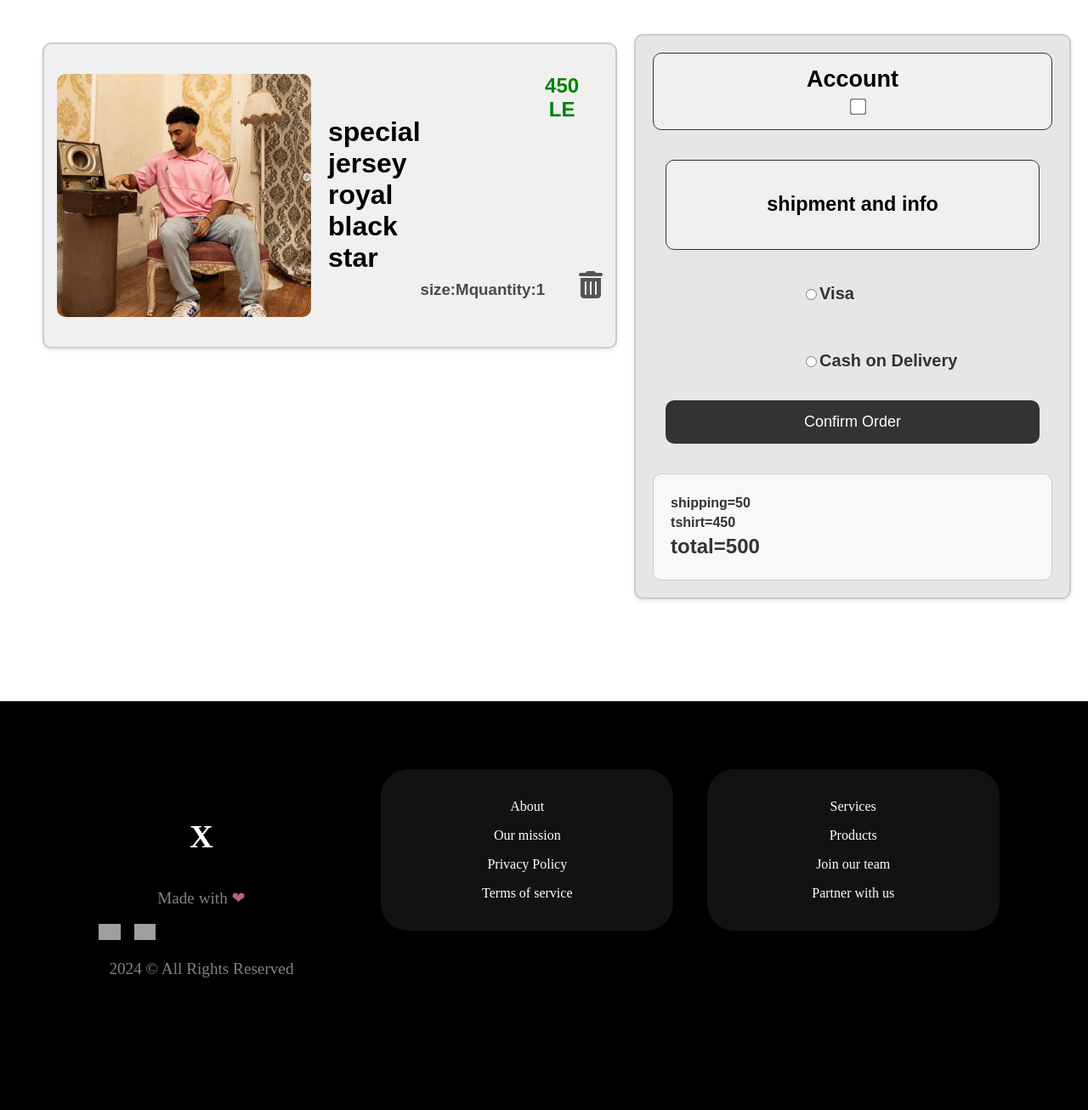
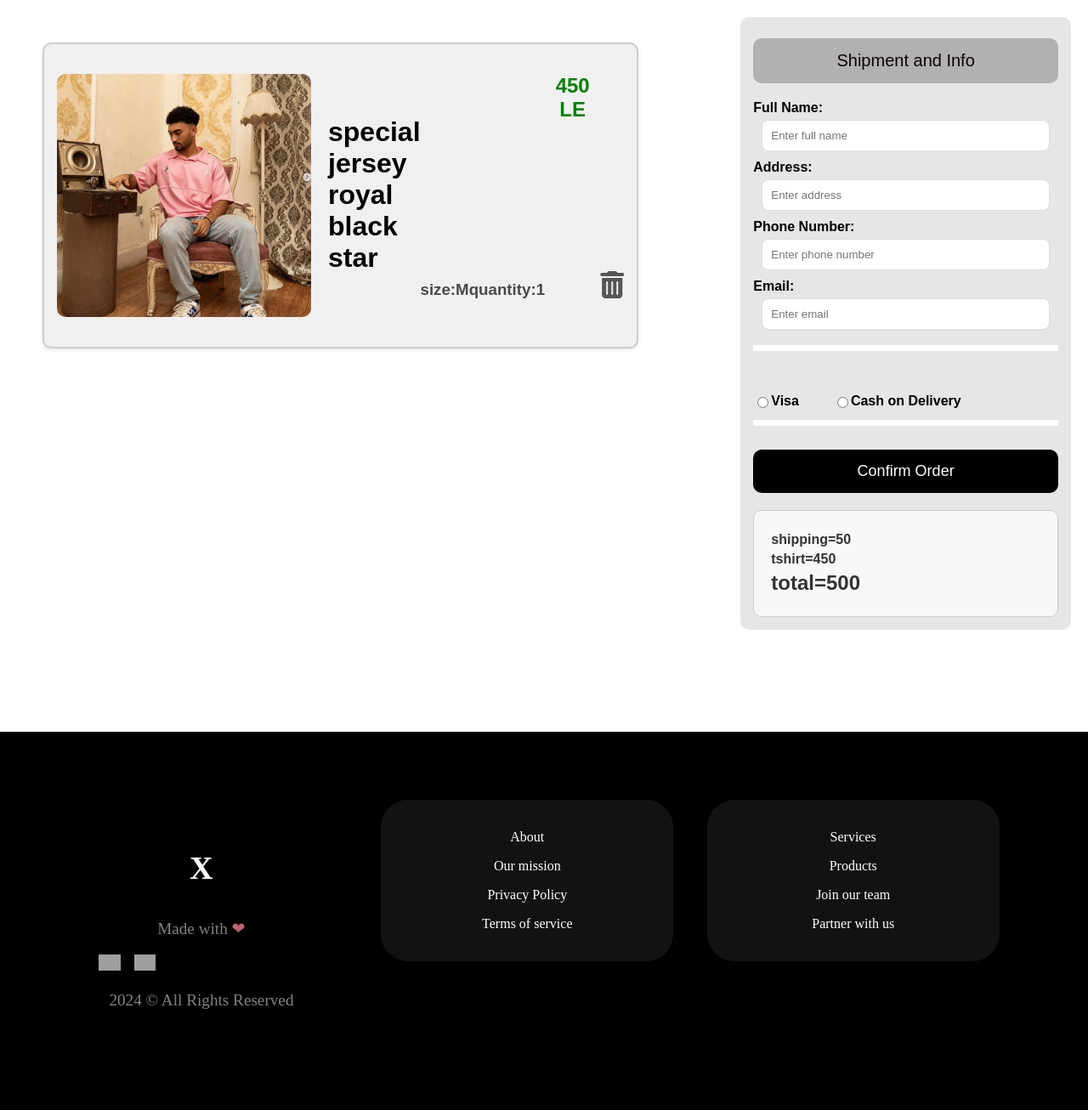
Before and after one commit to Ou4y/Software_frontend, a PHP site: page /checkout.php in a window 1280 px wide. Shown: the part 121-1427 px from the top of the page at 85% size. Before the commit the page ends 1271 px from the top, so only its background shows below. Run offline with PHP 8.4, Linux system fonts and the light colour scheme; grey boxes are pictures that could not be loaded.

Commit message:
final_checoutForm

```diff
--- a/Assets/css/checkout.css
+++ b/Assets/css/checkout.css
@@ -56,35 +56,7 @@ body {
     gap: 20px;
 }
 
-.confirm {
-    background-color: #e6e6e6;
-    margin: 20px auto;
-    padding: 20px;
-    border-radius: 10px;
-    width: 80%;
-    max-width: 500px;
-    box-shadow: 0 2px 5px rgba(0, 0, 0, 0.1);
-    border: 2px solid #ccc;
-}
 
-.account {
-    border: 1px solid #333;
-    background-color: #f0f0f0;
-    padding: 15px;
-    border-radius: 10px;
-    margin-bottom: 20px;
-    font-size: 20px;
-    text-align: center;
-}
-
-.account label {
-    font-size: 27px;
-}
-
-.account input[type="checkbox"] {
-    transform: scale(1.5);
-    margin-left: 15px;
-}
 
 
 .payment {
@@ -106,25 +78,20 @@ body {
 
 .radio {
     display: flex;
-    flex-direction: column;
-    gap: 10px;
-    margin-top: 10px;
-    padding: 10px;
-    font-size: 18px;
-    color: #333;
+    flex-direction: row;
+    gap: 20px;
+    margin-top: 50px;
 }
 
 .radio label {
-    display: flex;
+    font-size: 16px;
+    cursor: pointer;
+    display: inline-flex;
     align-items: center;
-    margin-left: 150px;
-    margin-top: 10px;
-    cursor: pointer;
-    font-size: 20px;
 }
 
 #visa-info {
-    display: none; /* Hidden by default, shown only if 'Visa' is selected */
+    display: none;
     margin-top: 20px;
 }
 
@@ -152,7 +119,7 @@ body {
 }
 
 .button {
-    background-color: #333;
+    background-color: #000000;
     color: #fff;
     border: none;
     padding: 15px 25px;
@@ -197,3 +164,50 @@ input[type="text"] {
     background-color: white;
     box-sizing: border-box;
 }
+
+.custom-line {
+    border: none;
+    border-top: 7px solid white;
+}
+
+.payment{
+    margin-left: 100px;
+    width:400px;
+}
+
+
+#shipment-info label {
+    font-size: 16px;
+    margin-bottom: 5px;
+    display: block;
+    text-align: left;
+}
+
+#shipment-info input {
+    width: calc(100% - 20px);
+    padding: 10px;
+    border: 1px solid #ddd;
+    border-radius: 8px;
+    margin-bottom: 10px;
+    box-sizing: border-box;
+    background-color: #fff;
+}
+
+
+.dropdown-btn {
+    background-color: #b1b1b1;
+    color: #0e0101;
+    border: none;
+    padding: 15px 25px;
+    font-size: 20px;
+    border-radius: 10px;
+    cursor: pointer;
+    transition: background-color 0.3s;
+    margin-top: 10px;
+    margin-bottom: 20px;
+    width: 100%;
+}
+
+.dropdown-btn:hover {
+    background-color: #545454;
+}
--- a/public/checkout.php
+++ b/public/checkout.php
@@ -21,21 +21,30 @@
         <h3>quantity:1</h3>
         <h2>450 LE</h2>
         <i class="fa-solid fa-trash-can fa-2x"></i>
+
 </div>
 
 
-<div class="confirm">
-    <div class="account">
-    <label for="checkbox1">Account</label>
-    <input type="checkbox" id="checkbox1">
- </div>
+<div class="payment">
+<div class="dropdown" >
+    <button class="dropdown-btn" onclick="toggleDropdown()">Shipment and Info</button>
+    <div id="shipment-info" class="dropdown-content">
+        <label for="full-name">Full Name:</label>
+        <input type="text" id="full-name" name="full-name" placeholder="Enter full name">
+
+        <label for="address">Address:</label>
+        <input type="text" id="address" name="address" placeholder="Enter address">
+
+        <label for="phone">Phone Number:</label>
+        <input type="tel" id="phone" name="phone" placeholder="Enter phone number">
+
+        <label for="email">Email:</label>
+        <input type="email" id="email" name="email" placeholder="Enter email">
+    </div>
+
+    <hr class="custom-line">
 
 
-
- <div class="payment">
-    <div class="text">
- <h3>shipment and info</h3>
- </div>
 <div class="radio">
 <label>
     <input type="radio" name="payment" value="visa" onclick="toggleVisaInfo(true)" >
@@ -48,6 +57,8 @@
     Cash on Delivery
 </label>
 </div>
+
+<hr class="custom-line">
 
 
 <div id="visa-info" class="form-block visa-info">
@@ -77,12 +88,18 @@
 </div>
 </div>
 </div>
+</div>
 
 <script>
 function toggleVisaInfo(show) {
 const visaInfo = document.getElementById('visa-info');
 visaInfo.style.display = show ? 'block' : 'none';
 }
+function toggleDropdown() {
+    const dropdownContent = document.getElementById('shipment-info');
+    dropdownContent.style.display = dropdownContent.style.display === 'block' ? 'none' : 'block';
+}
+
 </script>
 
 
```
